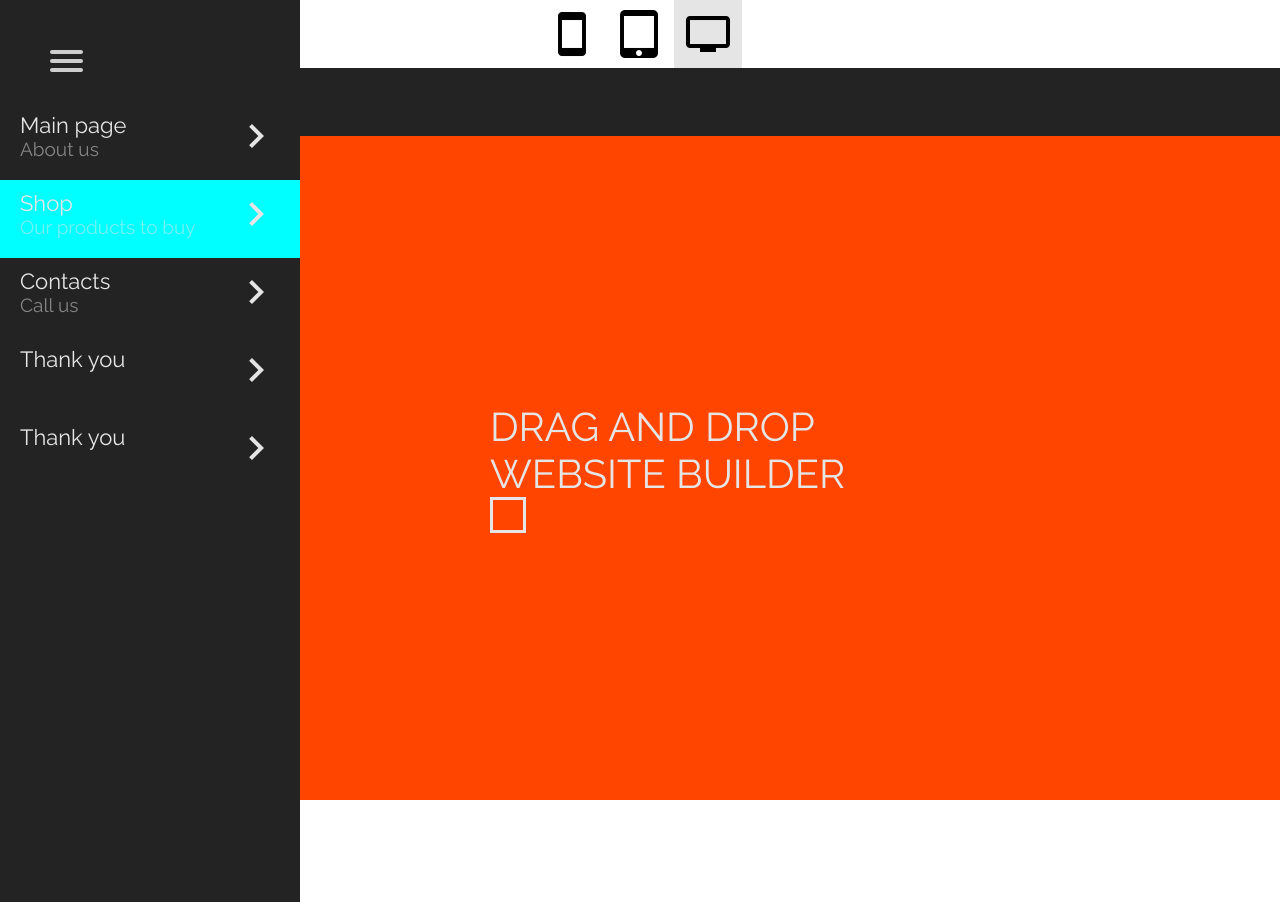
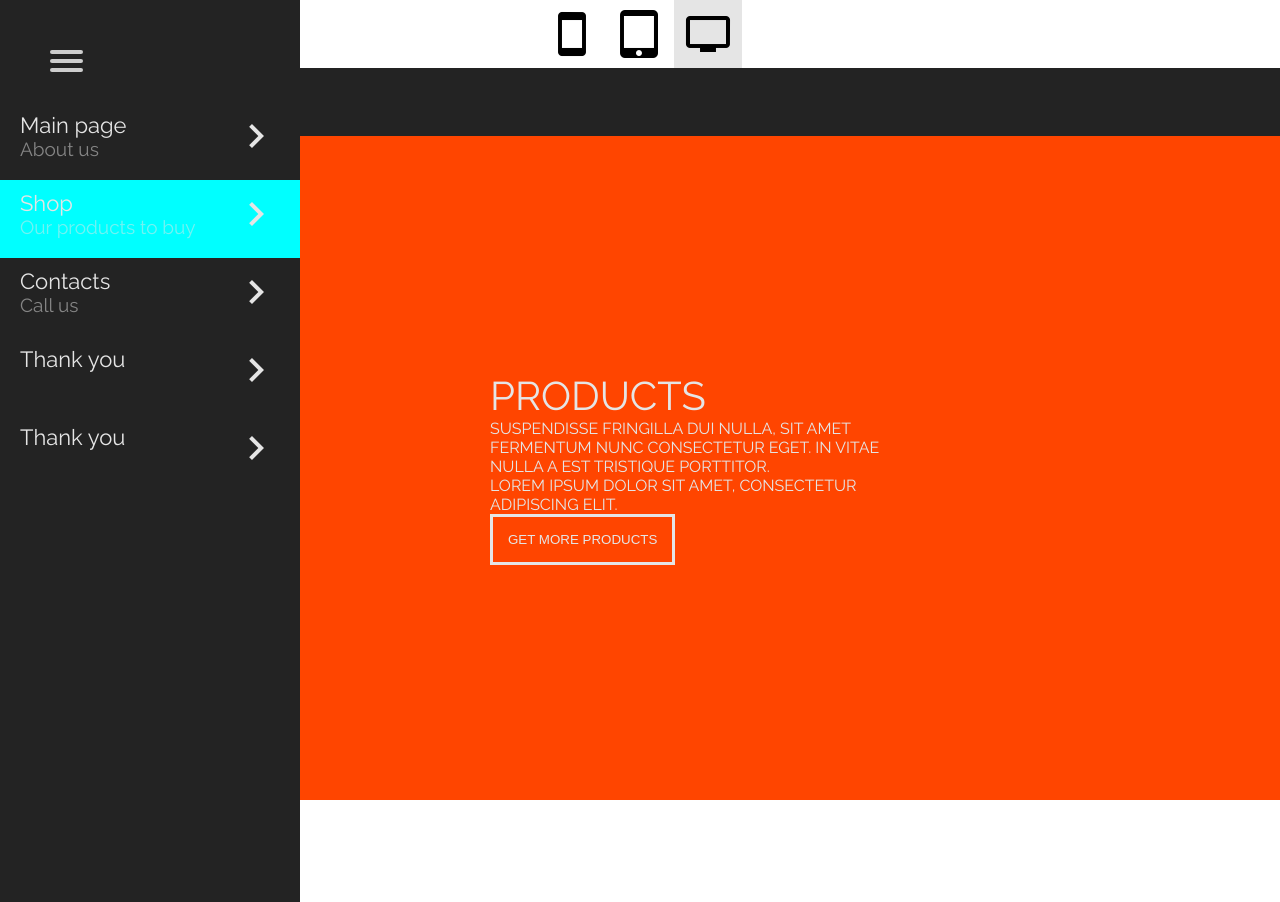
Before and after one commit to ZoricmaTs/menu, a Vue app: page / in a window 1280 px wide. Built offline with nearby package versions, Linux system fonts and the light colour scheme.

Commit message:
content props

```diff
--- a/src/App.vue
+++ b/src/App.vue
@@ -35,12 +35,14 @@
         </div>
       </div>
       <div class="screen-size__line"></div>
-      <Content
+      <!-- <Content
         @click="openContent = !openContent"
         v-for="(item, index) in menu"
         :key="item"
         v-show="index === active"
-      />
+
+      />-->
+      <Content v-bind:item="menu[active].content" />
     </section>
     <router-view />
   </div>
@@ -128,7 +130,7 @@ export default {
           }
         },
         {
-          id: 4,
+          id: 5,
           menu_title: "Thank you",
           menu_subtitle: "",
           content: {}
@@ -136,12 +138,7 @@ export default {
       ]
     };
   },
-  methods: {
-    change(index) {
-      this.invert = index < this.active;
-      this.active = (index + this.total) % this.total;
-    }
-  },
+  methods: {},
   mounted() {},
   computed: {
     total() {
--- a/src/assets/scss/style.scss
+++ b/src/assets/scss/style.scss
@@ -133,6 +133,7 @@
   }
   &__item {
     padding: 10px 20px 20px 20px;
+    cursor: pointer;
     &:active,
     &:hover,
     &:focus {
--- a/src/components/Content.vue
+++ b/src/components/Content.vue
@@ -2,13 +2,10 @@
   <section class="content">
     <img class="content__img" :src="image_url" />
     <div class="content__block-text">
-      <header class="content__header">Drag and drop website builder</header>
-      <p class="content__short-text" :short_text="this.short_text">{{ this.short_text }}</p>
-      <p class="content__full-text" :full_text="this.full_text">{{ this.full_text }}</p>
-      <button
-        class="content__btn"
-        :full_text_btn_title="this.full_text_btn_title"
-      >{{ this.full_text_btn_title }}</button>
+      <header class="content__header">{{item.header}}</header>
+      <p class="content__short-text">{{item.short_text}}</p>
+      <p class="content__full-text">{{item.full_text}}</p>
+      <button class="content__btn">{{ item.full_text_btn_title }}</button>
     </div>
   </section>
 </template>
@@ -16,10 +13,7 @@
 <script>
 export default {
   props: {
-    header: { type: String },
-    short_text: { type: String },
-    full_text: { type: String },
-    image_url: { type: String }
+    item: Object
   },
   data() {
     return {};
```
